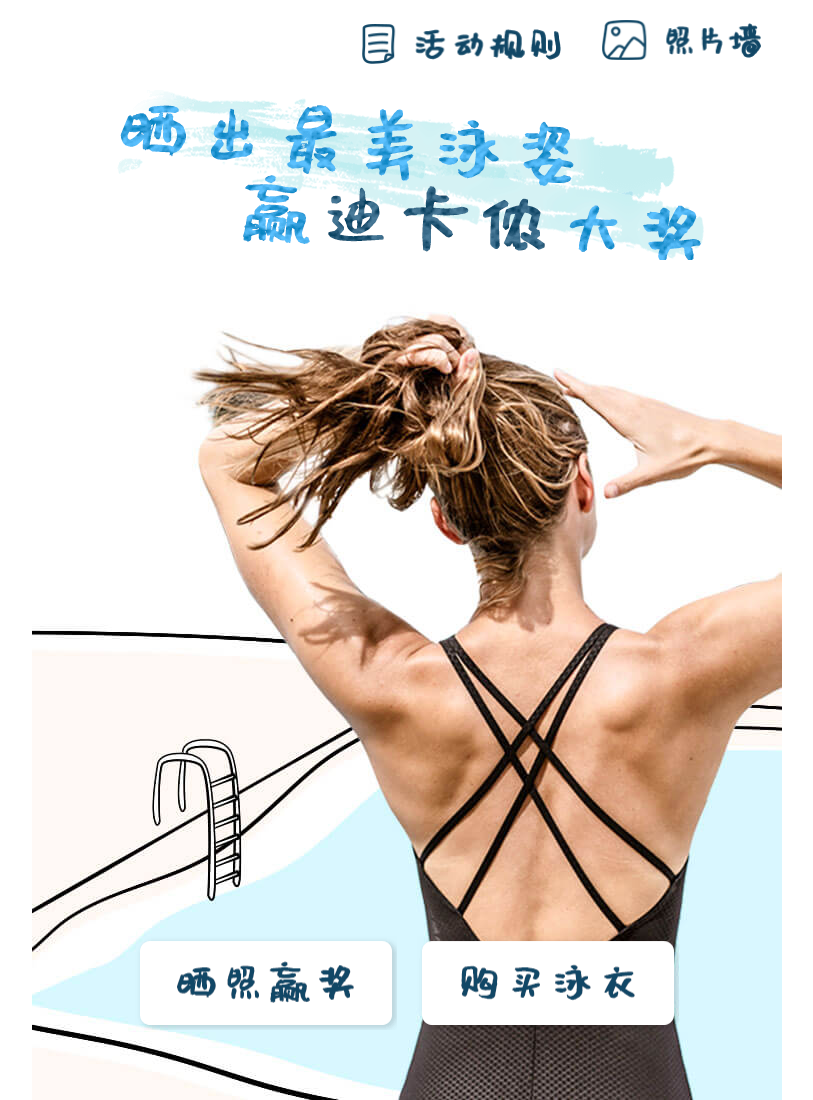
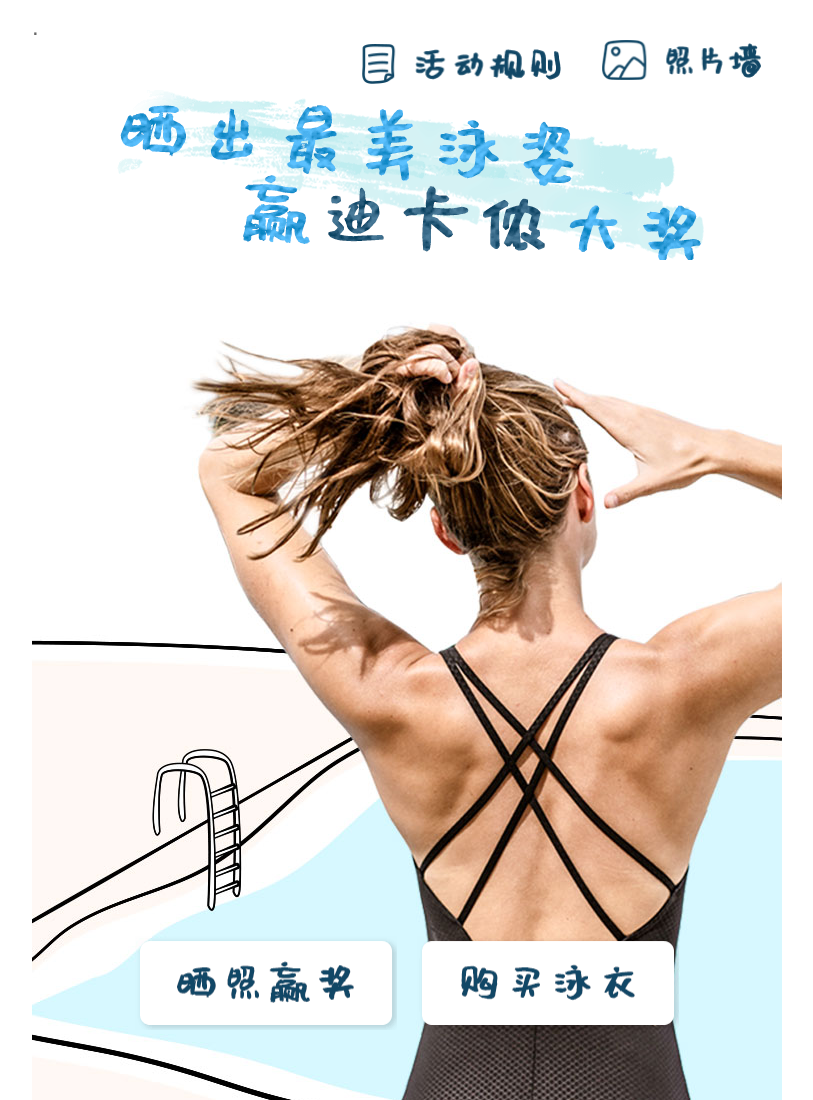
Before and after one commit to milhous/nabaiji-wap, a PHP site: page /index.html in a window 1280 px wide. Shown: the whole page, without its empty margins (233-1046 px from the left). Run offline with PHP 8.4, Linux system fonts and the light colour scheme; some libraries are stand-ins or nearby versions.

Commit message:
解决： 1. 文字显示时间

```diff
--- a/css/views/index.css
+++ b/css/views/index.css
@@ -5,7 +5,7 @@
 .stage .btn-back{position: absolute; left: .25rem; top: .2rem; z-index: 200;}
 
 .stage-coming{background: #fff url(../../images/bg-comming.jpg) no-repeat center bottom; background-size: 100%;}
-.stage-landing{padding: .9rem 0 .7rem; background: #fff url(../../images/bg-landing.jpg) no-repeat center bottom; background-size: 100%}
+.stage-landing{background-color: #fff;}
 .stage-theme{padding: .85rem 0 .4rem; background: #fff url(../../images/bg-theme.jpg) no-repeat center bottom; background-size: 100%;}
 .stage-form{padding-top: .5rem;}
 .stage-photo{background: #fff url(../../images/bg-photo.jpg) no-repeat center bottom; background-size: 100%;}
@@ -47,8 +47,13 @@
 .stage-form_select span{color: #848484; font-size: .44rem; font-family: VerlagBook, FZZhunYuan, Arial, Microsoft Yahei;}
 
 .stage-landing li{margin: 0 .1rem;}
-.stage-landing .btn-photoWall{position: absolute; right: .2rem; top: .2rem;}
-.stage-landing .btn-rule{position: absolute; right: 2.2rem; top: .24rem;}
+.stage-landing div{position: relative; width: 100%; min-height: 11rem; padding: .9rem 0 .7rem;}
+.stage-landing div{
+  box-sizing: border-box;
+}
+.stage-landing div:before{content: '.'; display: block; position: absolute; left: 0; top: .1rem; width: 100%; height: 13.5rem; background: #fff url(../../images/bg-landing.jpg) no-repeat center 0; background-size: 100%}
+.stage-landing .btn-photoWall{position: absolute; right: .2rem; top: .4rem;}
+.stage-landing .btn-rule{position: absolute; right: 2.2rem; top: .44rem;}
 
 .stage-theme .theme-panel{position: absolute; left: 0; top: 0; width: 100%; height: 100%; z-index: 100;}
 .stage-theme .theme-item{width: 4.46rem; height: 6.54rem; margin: 0 auto;}
--- a/index.html
+++ b/index.html
@@ -30,14 +30,16 @@
     <div class="wrap">
         <div class="scene-flipper">
             <div class="scene-flipper_front">
-                <section class="stage stage-landing flex flex-direction_column flex-justify_between flex-align_center">
+                <section class="stage stage-landing flex flex-direction_column flex-justify_center flex-align_center">
+                    <div class="flex flex-direction_column flex-justify_between flex-align_center">
+                        <h2 class="words word-landing_title">晒出最美泳姿 赢迪卡侬大奖</h2>
+                        <ul class="flex flex-justify_center flex-align_center">
+                            <li><a class="btns btn-start" href="javascript:;">晒照赢奖</a></li>
+                            <li><a class="btns btn-buy" href="javascript:;">购买泳衣</a></li>
+                        </ul>
+                    </div>
                     <a class="btns btn-photoWall" href="javascript:;">照片墙</a>
                     <a class="btns btn-rule" href="javascript:;">活动规则</a>
-                    <h2 class="words word-landing_title">晒出最美泳姿 赢迪卡侬大奖</h2>
-                    <ul class="flex flex-justify_center flex-align_center">
-                        <li><a class="btns btn-start" href="javascript:;">晒照赢奖</a></li>
-                        <li><a class="btns btn-buy" href="javascript:;">购买泳衣</a></li>
-                    </ul>
                 </section>
             </div>
             <div class="scene-flipper_back">
@@ -128,6 +130,7 @@
         </li>
         <li>
             <section class="stage stage-photo flex flex-direction_column flex-justify_center flex-align_center">
+                <span class="words word-tips_photo"></span>
                 <div class="photo-container">
                     <div class="photo-canvas"><!-- js create elem --></div>
                     <div class="photo-template"><!-- js create elem --></div>
@@ -154,8 +157,8 @@
         <li>
             <section class="stage stage-wall">
                 <ul class="tab flex flex-justify_center flex-align_center">
-                    <li><span class="btns btn-photoWall_disable">照片墙</span></li>
-                    <li><a class="btns btn-playbill" href="javascript:;" title="个人海报">个人海报</a></li>
+                    <li><span class="btns btn-photoWall">照片墙</span></li>
+                    <li><a class="btns btn-playbill_disable" href="javascript:;" title="个人海报">个人海报</a></li>
                 </ul>
                 <a class="btns btn-home" href="javascript:;">首页</a>
                 <div class="wall-list flex flex-wrap_wrap flex-justify_center"><!-- js create elem --></div>
@@ -193,7 +196,7 @@
         <section class="pop-tmall">
             <div class="pop-tmall_box flex flex-direction_column flex-justify_center flex-align_center">
                 <div></div>
-                <div>
+                <div class="flex flex-direction_column flex-justify_center flex-align_center">
                     <h3 class="words word-tmall_title">复制淘口令，打开天猫</h3>
                     <p>復|制这段描述￥o5VaY0wrOCD￥后到☞淘♂寳♀☜</p>
                     <a class="btns btn-pop_copy" href="javascript:;" title="一键复制">一键复制</a>
@@ -287,6 +290,23 @@
                 <span class="words word-tips_error">Opps，您的图片无法识别试试背景更干净的美照吧~</span>
             </div>
         </section>
+        <section class="pop-copy" data-close=".pop-copy">
+            <div class="pop-copy_box flex flex-justify_center flex-align_center">
+                <span class="words word-tips_copy">复制成功</span>
+            </div>
+        </section>
+        <section class="pop-guide">
+            <div class="pop-guide_box pop-guide_photo">
+                <span class="words word-guide_title2 translate_centerX">这个姿势拍照更好看哦~PS.请上传无遮挡的人身图像</span>
+                <div class="translate_centerX"><img src="" /></div>
+                <a class="btns btn-pass" href="javascript:;" title="知道了" data-index="0">知道了</a>
+            </div>
+            <div class="pop-guide_box pop-guide_slogan hide">
+                <span class="words word-guide_title1 translate_centerX">戳左右箭头可选择更多宣言也可写下你的美丽主张~</span>
+                <div class="translate_centerX"></div>
+                <a class="btns btn-pass" href="javascript:;" title="知道了" data-index="1">知道了</a>
+            </div>
+        </section>
     </div>
     <script src="js/public/common.js"></script>
     <script src="js/views/index.js"></script>
--- a/js/views/index.js
+++ b/js/views/index.js
@@ -618,7 +618,7 @@
         timer = setTimeout(function() {
             ee.trigger(cmd.CLOSE_POP, ['.pop-error']);
 
-            goToScene(SCENE.THEME, initSwiper);
+            // goToScene(SCENE.THEME, initSwiper);
         }, 2000);
     };
 
```
Also changed, not shown: photo.php (+8 -6 lines), images/bg-landing.jpg.
